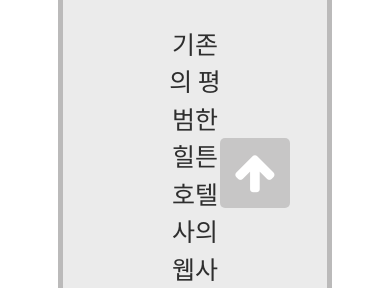
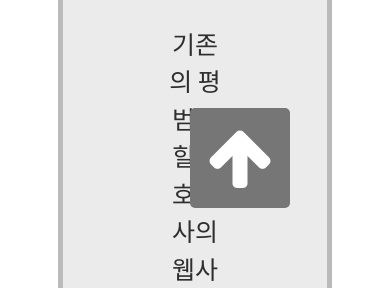
Before and after one commit to jongeun77/Hilton-Hotel, a plain HTML site: page index.html in a window 390 px wide. Shown: the part 556-844 px from the top of the page. Drawn offline with Linux system fonts and the light colour scheme.

Commit message:
Responsive css: Media width update

```diff
--- a/responsive.css
+++ b/responsive.css
@@ -4,7 +4,7 @@
   }
 }
 
-@media(max-width:360px){
+@media(max-width:380px){
 
   .content{
     padding: 50px 30px;
--- a/style.css
+++ b/style.css
@@ -34,18 +34,18 @@ p{
   width: 100%;
 }
 .gototop{
-  width: 70px;
-  height: 70px;
-  background-color: rgb(199, 198, 198);
+  width: 100px;
+  height: 100px;
+  background-color: rgb(119, 118, 118);
   border-radius: 5px;
   position: fixed;
   bottom: 80px;
   right: 100px;
 }
 .gototop i{
-  font-size: 45px;
+  font-size: 70px;
   font-weight: normal;
-  line-height: 70px;
+  line-height: 100px;
   color: #fff;
   cursor: pointer;
 }
```
